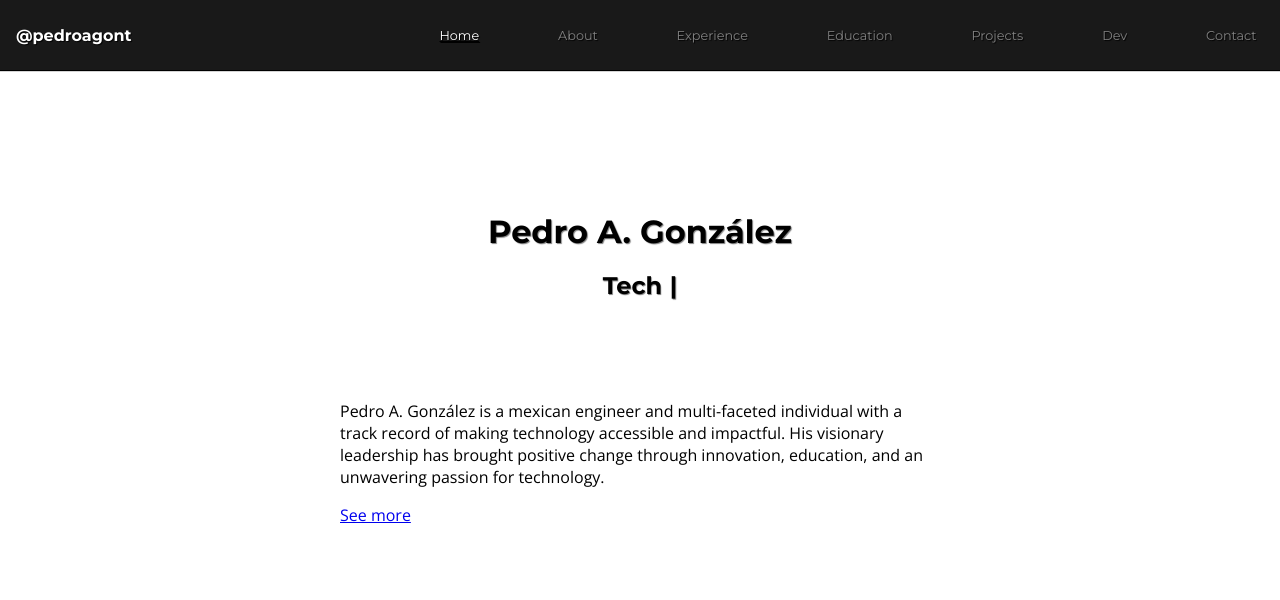
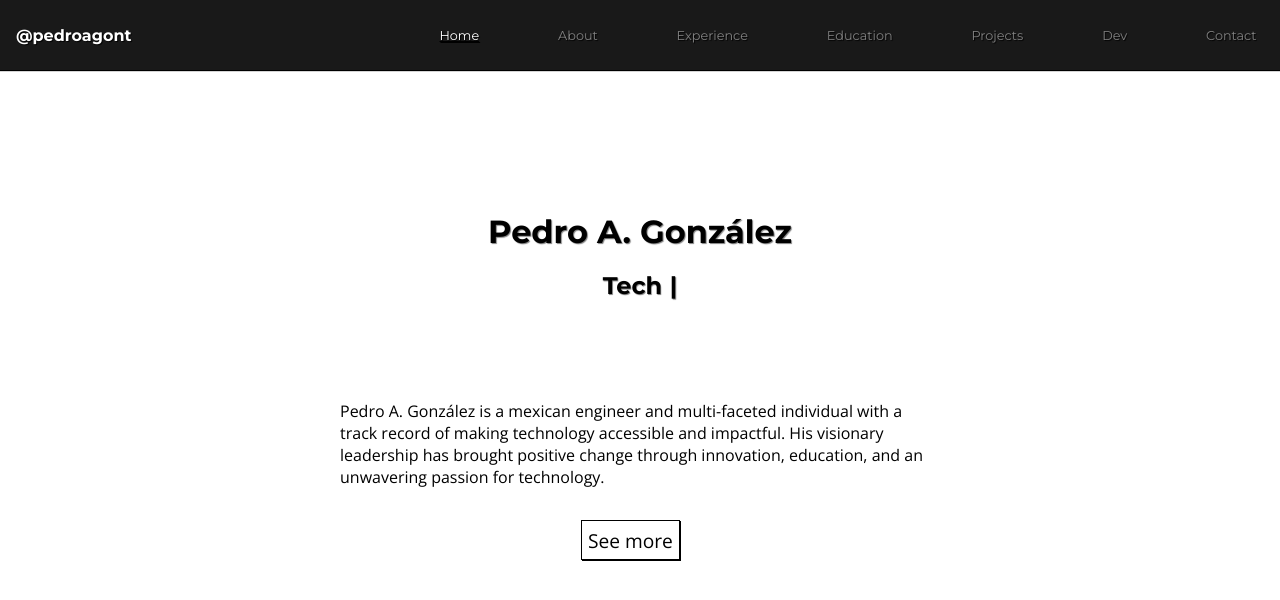
Before and after one commit to pedroagont/pedroagont, a React (Create React App) app: page / in a window 1280 px wide. Shown: the top 600 px of the page. Built offline with nearby package versions, Linux system fonts and the light colour scheme.

Commit message:
Adjust CTA + links and other styling details

```diff
--- a/src/styles/App.css
+++ b/src/styles/App.css
@@ -90,6 +90,10 @@ main.container {
   padding: 0 1em;
 }
 
+main.container a {
+  color: black;
+}
+
 ul.experience-list,
 ul.education-list {
   display: flex;
@@ -135,10 +139,27 @@ ul.contact-links-list {
   margin-left: 2em;
 }
 
-.dev-list-item-links a {
+.dev-list-item-links a,
+.home-cta a {
   padding: 0.3em;
   margin-right: 1em;
   text-decoration: none;
-  border: 1px solid black;
+  border: 0.5px solid black;
+  box-shadow: 1px 1px black;
   cursor: pointer;
 }
+
+.dev-list-item-links a:hover,
+.home-cta a:hover {
+  box-shadow: 2px 2px black;
+}
+.dev-list-item-links a:active,
+.home-cta a:active {
+  box-shadow: none;
+}
+
+.home-cta {
+  margin-top: 2em;
+  text-align: center;
+  font-size: 1.2em;
+}
```
